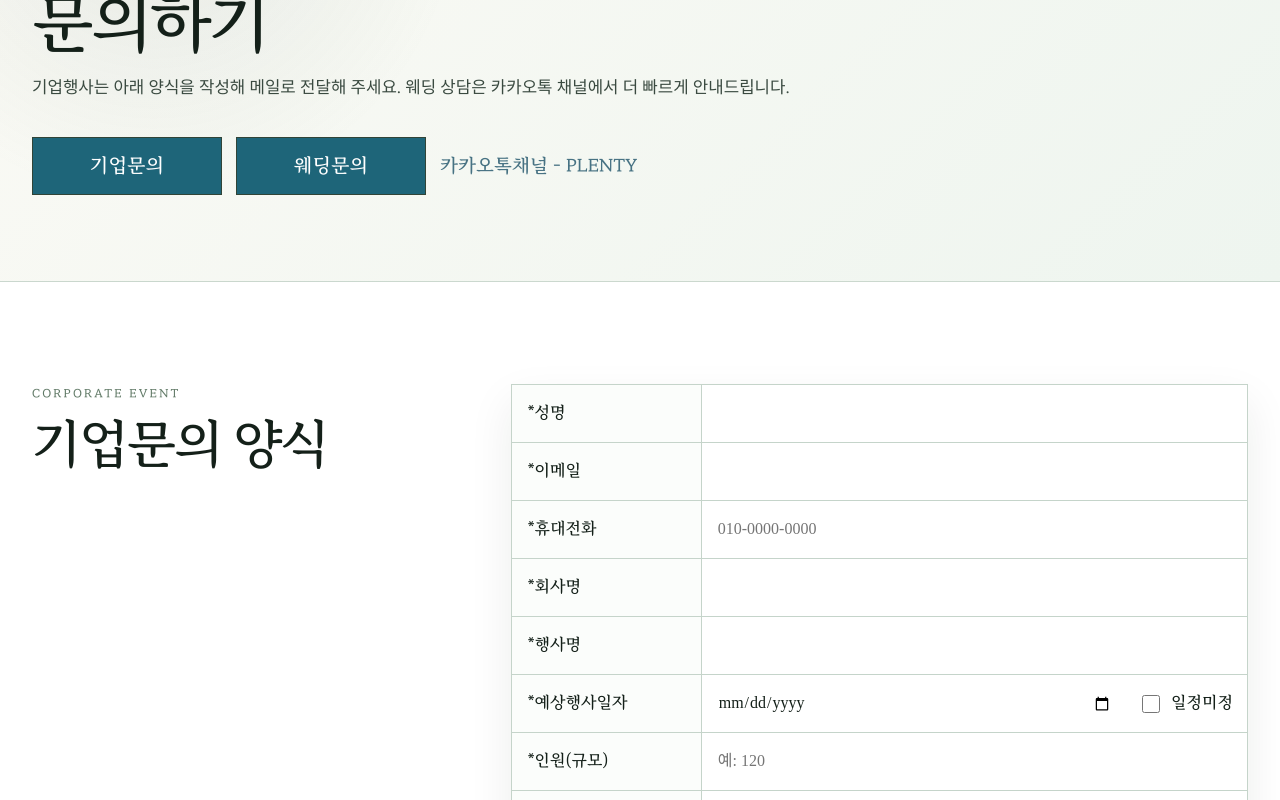
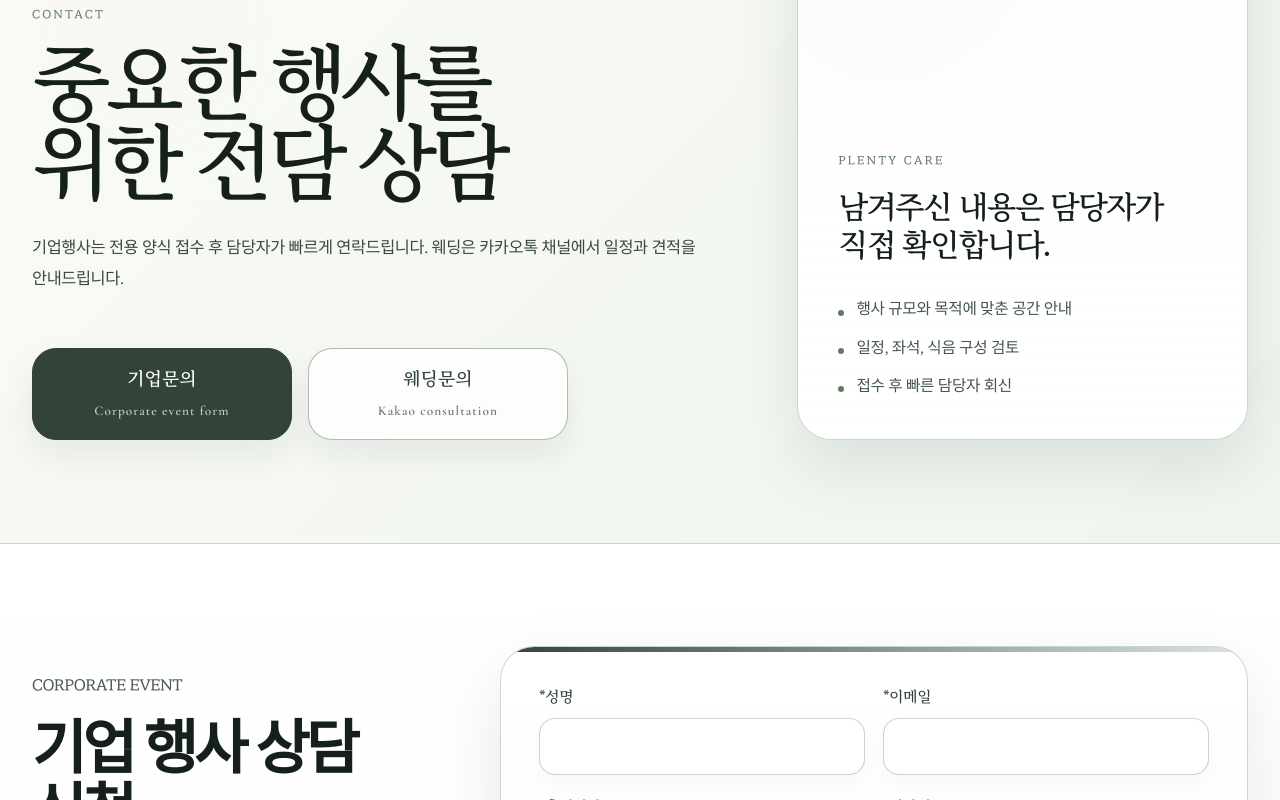
Before and after one commit to HOBBYTAN/theplenty, a Next.js app: page /inquiry in a window 1280 px wide. Shown: the part 180-980 px from the top of the page. Built offline with nearby package versions, Linux system fonts and the light colour scheme; a web font is replaced by a local one.

Commit message:
style: elevate inquiry page design

```diff
--- a/src/app/globals.css
+++ b/src/app/globals.css
@@ -953,88 +953,235 @@ h1 {
 
 .inquiry-page {
   min-height: 100vh;
-  background: linear-gradient(180deg, #fff 0%, var(--plenty-ivory) 100%);
+  background:
+    radial-gradient(circle at 12% 12%, rgba(97, 122, 103, 0.12), transparent 28%),
+    linear-gradient(180deg, #fff 0%, var(--plenty-ivory) 100%);
+  overflow-x: hidden;
 }
 
 .inquiry-hero {
-  padding: clamp(42px, 6vw, 72px) 0 clamp(48px, 7vw, 86px);
+  padding: clamp(54px, 7vw, 92px) 0 clamp(58px, 8vw, 104px);
   background:
-    radial-gradient(circle at 12% 16%, rgba(97, 122, 103, 0.12), transparent 26%),
-    linear-gradient(135deg, #fbfaf5 0%, #eef5ef 100%);
+    linear-gradient(135deg, rgba(251, 250, 245, 0.96) 0%, rgba(238, 245, 239, 0.98) 100%),
+    radial-gradient(circle at 82% 22%, rgba(49, 68, 55, 0.12), transparent 26%);
   border-bottom: 1px solid rgba(197, 212, 202, 0.88);
 }
 
 .inquiry-hero-inner {
   display: grid;
-  gap: 16px;
+  grid-template-columns: minmax(0, 1.08fr) minmax(360px, 0.72fr);
+  gap: clamp(42px, 7vw, 104px);
+  align-items: end;
+}
+
+.inquiry-hero-main {
+  max-width: 790px;
+  min-width: 0;
 }
 
 .inquiry-brand {
   width: fit-content;
-  margin-bottom: 22px;
+  margin-bottom: clamp(42px, 6vw, 72px);
 }
 
 .inquiry-hero h1 {
-  margin: 0;
+  margin: 18px 0 0;
   color: var(--ink);
-  font-size: clamp(2.5rem, 5vw, 4.4rem);
+  font-size: clamp(3.1rem, 6.4vw, 6.9rem);
+  line-height: 0.98;
+  letter-spacing: -0.075em;
+  text-wrap: balance;
 }
 
 .inquiry-hero p:not(.eyebrow) {
-  max-width: 760px;
-  margin: 0;
+  max-width: 680px;
+  margin: 28px 0 0;
   color: #3a4a40;
-  font-size: 1.05rem;
-  line-height: 1.7;
+  font-size: clamp(1.02rem, 1.28vw, 1.2rem);
+  line-height: 1.9;
+  letter-spacing: -0.025em;
+  word-break: normal;
+  overflow-wrap: anywhere;
 }
 
 .inquiry-choice-row {
-  margin-top: 18px;
-  display: flex;
-  flex-wrap: wrap;
-  align-items: center;
-  gap: 14px;
+  margin-top: clamp(34px, 4.4vw, 54px);
+  display: grid;
+  grid-template-columns: repeat(2, minmax(190px, 260px));
+  gap: 16px;
 }
 
 .inquiry-choice {
-  min-width: 190px;
-  min-height: 54px;
+  min-height: 82px;
   display: inline-flex;
+  flex-direction: column;
   align-items: center;
   justify-content: center;
-  border: 1px solid var(--plenty-green);
-  background: #1e6579;
+  gap: 7px;
+  border: 1px solid rgba(49, 68, 55, 0.36);
+  border-radius: 24px;
+  background: rgba(255, 255, 255, 0.72);
+  color: var(--plenty-green);
+  padding: 16px 24px;
+  font-size: 1.12rem;
+  font-weight: 600;
+  box-shadow: 0 16px 34px rgba(20, 35, 26, 0.07);
+  transition:
+    transform 0.24s ease,
+    background-color 0.24s ease,
+    border-color 0.24s ease,
+    color 0.24s ease,
+    box-shadow 0.24s ease;
+}
+
+.inquiry-choice small {
+  color: currentColor;
+  font-family: var(--font-cormorant), "Cormorant Garamond", Georgia, serif;
+  font-size: 0.83rem;
+  font-weight: 600;
+  letter-spacing: 0.08em;
+  opacity: 0.72;
+}
+
+.inquiry-choice-primary,
+.inquiry-choice:hover {
   color: #fff;
-  padding: 12px 28px;
-  font-size: 1.2rem;
-  font-weight: 600;
+  background: var(--plenty-green);
+  border-color: var(--plenty-green);
 }
 
 .inquiry-choice:hover {
-  background: var(--plenty-green);
-}
-
-.kakao-note {
-  color: #477283;
-  font-size: 1.16rem;
-  font-weight: 600;
+  transform: translateY(-3px);
+  box-shadow: 0 22px 44px rgba(20, 35, 26, 0.14);
+}
+
+.inquiry-care-card {
+  align-self: stretch;
+  display: flex;
+  flex-direction: column;
+  justify-content: flex-end;
+  min-height: 430px;
+  border: 1px solid rgba(197, 212, 202, 0.9);
+  border-radius: 34px;
+  padding: clamp(26px, 3.4vw, 40px);
+  background:
+    linear-gradient(180deg, rgba(255, 255, 255, 0.82) 0%, rgba(255, 255, 255, 0.95) 100%),
+    radial-gradient(circle at 20% 8%, rgba(97, 122, 103, 0.18), transparent 34%);
+  box-shadow: 0 26px 64px rgba(20, 35, 26, 0.1);
+}
+
+.inquiry-care-card h2 {
+  margin-top: 18px;
+  color: var(--ink);
+  font-size: clamp(1.65rem, 2.4vw, 2.45rem);
+  font-weight: 600;
+  line-height: 1.22;
+  letter-spacing: -0.05em;
+}
+
+.inquiry-care-card ul {
+  margin: 34px 0 0;
+  padding: 0;
+  list-style: none;
+  display: grid;
+  gap: 14px;
+}
+
+.inquiry-care-card li {
+  position: relative;
+  padding-left: 18px;
+  color: #45564c;
+  font-size: 0.98rem;
+  line-height: 1.55;
+  letter-spacing: -0.02em;
+}
+
+.inquiry-care-card li::before {
+  content: "";
+  position: absolute;
+  left: 0;
+  top: 0.72em;
+  width: 6px;
+  height: 6px;
+  border-radius: 50%;
+  background: var(--plenty-green-soft);
 }
 
 .inquiry-form-section {
-  background: #fff;
+  background:
+    linear-gradient(180deg, #fff 0%, #fbfdfb 100%);
 }
 
 .inquiry-layout {
   display: grid;
-  grid-template-columns: 0.72fr 1.28fr;
-  gap: clamp(28px, 5vw, 72px);
+  grid-template-columns: minmax(280px, 0.68fr) minmax(0, 1.32fr);
+  gap: clamp(42px, 6.5vw, 92px);
   align-items: start;
 }
 
+.inquiry-form-copy {
+  position: sticky;
+  top: 110px;
+}
+
+.inquiry-form-copy h2 {
+  margin-top: 18px;
+  color: var(--ink);
+  font-size: clamp(2.4rem, 4.6vw, 4.9rem);
+  line-height: 1.06;
+  letter-spacing: -0.065em;
+}
+
+.inquiry-form-copy > p {
+  margin: 26px 0 0;
+  color: #4d5d52;
+  font-size: 1.02rem;
+  line-height: 1.8;
+  letter-spacing: -0.02em;
+  word-break: normal;
+  overflow-wrap: anywhere;
+}
+
+.inquiry-process {
+  margin-top: 32px;
+  display: grid;
+  gap: 10px;
+}
+
+.inquiry-process span {
+  min-height: 48px;
+  display: flex;
+  align-items: center;
+  border: 1px solid rgba(197, 212, 202, 0.9);
+  border-radius: 999px;
+  background: rgba(255, 255, 255, 0.75);
+  color: #33453a;
+  padding: 10px 18px;
+  font-size: 0.93rem;
+  font-weight: 600;
+  box-shadow: 0 12px 28px rgba(20, 35, 26, 0.045);
+}
+
 .inquiry-form {
-  border: 1px solid var(--line-strong);
-  background: rgba(255, 255, 255, 0.92);
-  box-shadow: var(--shadow-card);
+  position: relative;
+  display: grid;
+  grid-template-columns: repeat(2, minmax(0, 1fr));
+  gap: 20px 18px;
+  border: 1px solid rgba(197, 212, 202, 0.92);
+  border-radius: 34px;
+  background:
+    linear-gradient(180deg, rgba(255, 255, 255, 0.98) 0%, rgba(251, 253, 251, 0.98) 100%);
+  padding: clamp(24px, 3.2vw, 38px);
+  box-shadow: 0 28px 72px rgba(20, 35, 26, 0.1);
+  overflow: hidden;
+}
+
+.inquiry-form::before {
+  content: "";
+  position: absolute;
+  inset: 0 0 auto;
+  height: 5px;
+  background: linear-gradient(90deg, var(--plenty-green) 0%, rgba(97, 122, 103, 0.2) 100%);
 }
 
 .form-honeypot {
@@ -1048,37 +1195,47 @@ h1 {
 
 .form-row {
   display: grid;
-  grid-template-columns: 190px minmax(0, 1fr);
-  min-height: 58px;
-  border-bottom: 1px solid var(--line-strong);
+  gap: 9px;
+  min-height: auto;
+  border-bottom: 0;
 }
 
 .form-row label {
   display: flex;
   align-items: center;
-  padding: 14px 16px;
-  color: var(--ink);
-  font-weight: 600;
-  background: #fbfdfb;
-  border-right: 1px solid var(--line-strong);
+  padding: 0;
+  color: #33453a;
+  font-size: 0.92rem;
+  font-weight: 600;
+  background: transparent;
+  border-right: 0;
+  letter-spacing: -0.015em;
 }
 
 .form-row input,
 .form-row select,
 .form-row textarea {
   width: 100%;
-  border: 0;
+  min-height: 56px;
+  border: 1px solid rgba(197, 212, 202, 0.96);
+  border-radius: 16px;
   background: #fff;
   color: var(--ink);
   padding: 14px 16px;
   font: inherit;
   outline: none;
+  box-shadow: 0 10px 22px rgba(20, 35, 26, 0.035);
+  transition:
+    border-color 0.2s ease,
+    box-shadow 0.2s ease,
+    background-color 0.2s ease;
 }
 
 .form-row input:focus,
 .form-row select:focus,
 .form-row textarea:focus {
-  box-shadow: inset 0 0 0 2px rgba(97, 122, 103, 0.28);
+  border-color: rgba(49, 68, 55, 0.62);
+  box-shadow: 0 0 0 4px rgba(97, 122, 103, 0.14);
 }
 
 .field-inline {
@@ -1086,7 +1243,7 @@ h1 {
   grid-template-columns: minmax(0, 1fr) auto;
   align-items: center;
   gap: 10px;
-  padding-right: 14px;
+  padding-right: 0;
 }
 
 .check-field {
@@ -1094,7 +1251,7 @@ h1 {
   white-space: nowrap;
   border: 0 !important;
   background: transparent !important;
-  padding: 0 !important;
+  padding: 0 4px !important;
 }
 
 .check-field input {
@@ -1104,26 +1261,29 @@ h1 {
 }
 
 .form-row-message {
+  grid-column: 1 / -1;
   min-height: 132px;
 }
 
 .form-row-message textarea {
   resize: vertical;
-  min-height: 132px;
+  min-height: 150px;
 }
 
 .required-note {
-  margin: 16px 18px 0;
+  grid-column: 1 / -1;
+  margin: 4px 0 0;
   color: #1e2d23;
   font-weight: 600;
 }
 
 .form-submit-row {
-  padding: 22px 18px 24px;
+  grid-column: 1 / -1;
+  padding: 4px 0 0;
   display: flex;
   align-items: center;
   flex-wrap: wrap;
-  gap: 16px;
+  gap: 18px;
 }
 
 .form-submit-row p {
@@ -1138,7 +1298,8 @@ h1 {
 }
 
 .form-status {
-  margin: 0 18px 22px;
+  grid-column: 1 / -1;
+  margin: 0;
   padding: 13px 16px;
   border-radius: 16px;
   font-size: 0.95rem;
@@ -1195,6 +1356,19 @@ h1 {
   .inquiry-layout {
     grid-template-columns: 1fr;
   }
+
+  .inquiry-hero-inner {
+    grid-template-columns: 1fr;
+    align-items: start;
+  }
+
+  .inquiry-care-card {
+    min-height: auto;
+  }
+
+  .inquiry-form-copy {
+    position: static;
+  }
 }
 
 @media (max-width: 760px) {
@@ -1374,13 +1548,64 @@ h1 {
     min-height: 0;
   }
 
+  .inquiry-hero {
+    padding: 42px 0 56px;
+  }
+
+  .inquiry-brand {
+    margin-bottom: 34px;
+  }
+
+  .inquiry-hero h1 {
+    max-width: 100%;
+    font-size: clamp(2rem, 9.6vw, 2.82rem);
+    line-height: 1.08;
+    letter-spacing: -0.06em;
+    overflow-wrap: normal;
+  }
+
+  .inquiry-hero p:not(.eyebrow) {
+    margin-top: 22px;
+    font-size: 0.98rem;
+    line-height: 1.78;
+  }
+
+  .inquiry-choice-row {
+    grid-template-columns: 1fr;
+    gap: 12px;
+    width: 100%;
+  }
+
   .inquiry-choice {
     width: 100%;
-  }
-
-  .kakao-note {
-    width: 100%;
-    font-size: 0.98rem;
+    min-width: 0;
+  }
+
+  .inquiry-care-card {
+    border-radius: 26px;
+    padding: 24px;
+  }
+
+  .inquiry-layout {
+    gap: 32px;
+  }
+
+  .inquiry-form-copy h2 {
+    max-width: 100%;
+    font-size: clamp(1.82rem, 8.2vw, 2.38rem);
+    line-height: 1.12;
+    overflow-wrap: normal;
+  }
+
+  .inquiry-process {
+    margin-top: 24px;
+  }
+
+  .inquiry-form {
+    grid-template-columns: 1fr;
+    gap: 16px;
+    border-radius: 26px;
+    padding: 22px;
   }
 
   .form-row {
@@ -1388,8 +1613,7 @@ h1 {
   }
 
   .form-row label {
-    border-right: 0;
-    border-bottom: 1px solid var(--line-strong);
+    border: 0;
   }
 
   .field-inline {
@@ -1398,7 +1622,7 @@ h1 {
   }
 
   .check-field {
-    padding: 0 16px 14px !important;
+    padding: 0 !important;
   }
 }
 
--- a/src/app/inquiry/page.tsx
+++ b/src/app/inquiry/page.tsx
@@ -12,31 +12,53 @@ export default function InquiryPage() {
     <main className="inquiry-page">
       <section className="inquiry-hero">
         <div className="container inquiry-hero-inner">
+          <div className="inquiry-hero-main">
             <Link href="/" className="brand brand-text inquiry-brand" aria-label="PLENTY CONVENTION 홈으로 이동">
               PLENTY CONVENTION
             </Link>
             <p className="eyebrow">CONTACT</p>
-          <h1>문의하기</h1>
+            <h1>중요한 행사를 위한 전담 상담</h1>
             <p>
-            기업행사는 아래 양식을 작성해 메일로 전달해 주세요. 웨딩 상담은 카카오톡 채널에서 더 빠르게 안내드립니다.
+              기업행사는 전용 양식 접수 후 담당자가 빠르게 연락드립니다.
+              웨딩은 카카오톡 채널에서 일정과 견적을 안내드립니다.
             </p>
             <div className="inquiry-choice-row">
-            <a className="inquiry-choice" href="#corporate-form">
-              기업문의
+              <a className="inquiry-choice inquiry-choice-primary" href="#corporate-form">
+                <span>기업문의</span>
+                <small>Corporate event form</small>
               </a>
               <a className="inquiry-choice" href={siteConfig.links.kakao} target="_blank" rel="noreferrer noopener">
-              웨딩문의
+                <span>웨딩문의</span>
+                <small>Kakao consultation</small>
               </a>
-            <span className="kakao-note">카카오톡채널 - PLENTY</span>
             </div>
+          </div>
+
+          <aside className="inquiry-care-card" aria-label="문의 안내">
+            <p className="eyebrow">PLENTY CARE</p>
+            <h2>남겨주신 내용은 담당자가 직접 확인합니다.</h2>
+            <ul>
+              <li>행사 규모와 목적에 맞춘 공간 안내</li>
+              <li>일정, 좌석, 식음 구성 검토</li>
+              <li>접수 후 빠른 담당자 회신</li>
+            </ul>
+          </aside>
         </div>
       </section>
 
       <section id="corporate-form" className="section inquiry-form-section">
         <div className="container inquiry-layout">
-          <div className="section-head">
+          <div className="inquiry-form-copy">
             <p className="eyebrow">CORPORATE EVENT</p>
-            <h2>기업문의 양식</h2>
+            <h2>기업 행사 상담 신청</h2>
+            <p>
+              행사명, 일정, 인원과 운영 형태를 남겨주시면 공간 구성과 진행 가능 범위를 확인해 안내드립니다.
+            </p>
+            <div className="inquiry-process" aria-label="문의 진행 순서">
+              <span>01 접수</span>
+              <span>02 담당자 확인</span>
+              <span>03 상담 안내</span>
+            </div>
           </div>
           <InquiryForm />
         </div>
```
Lines whose indentation alone changed are shown as unchanged.
